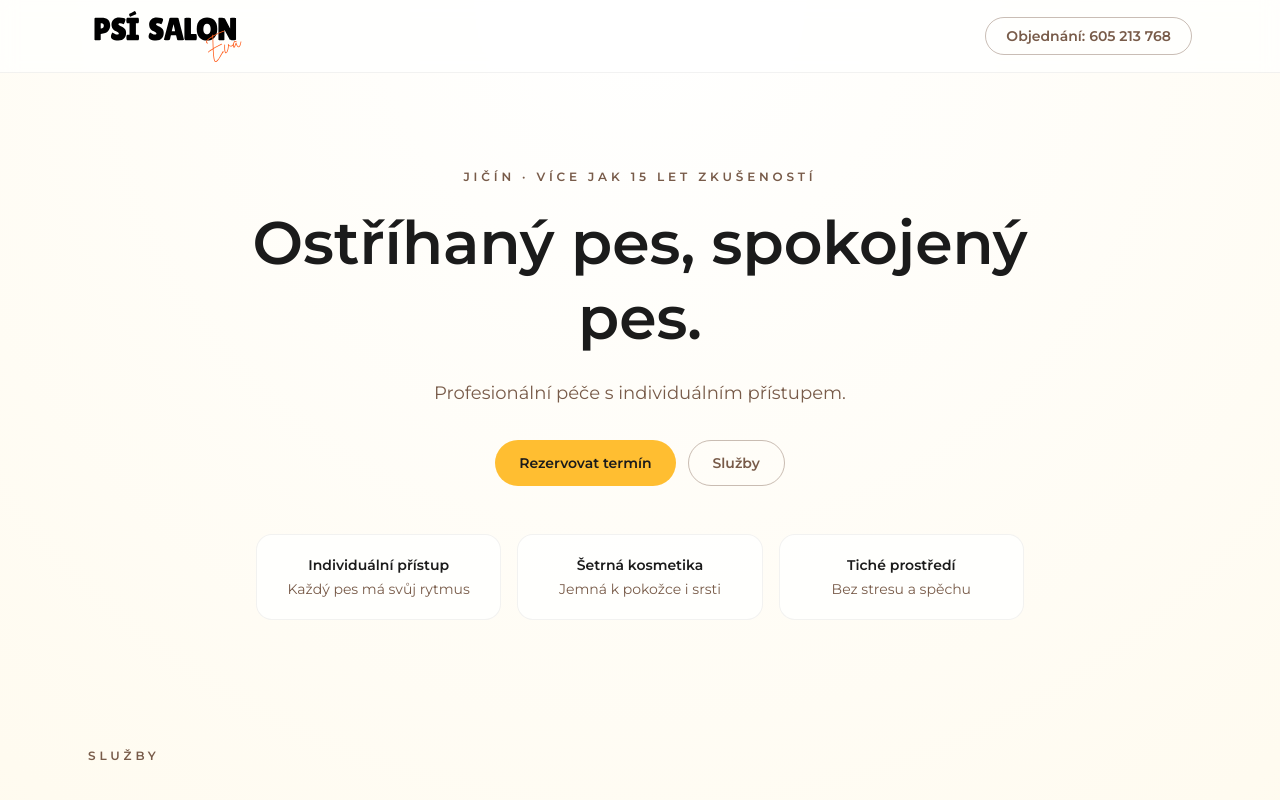
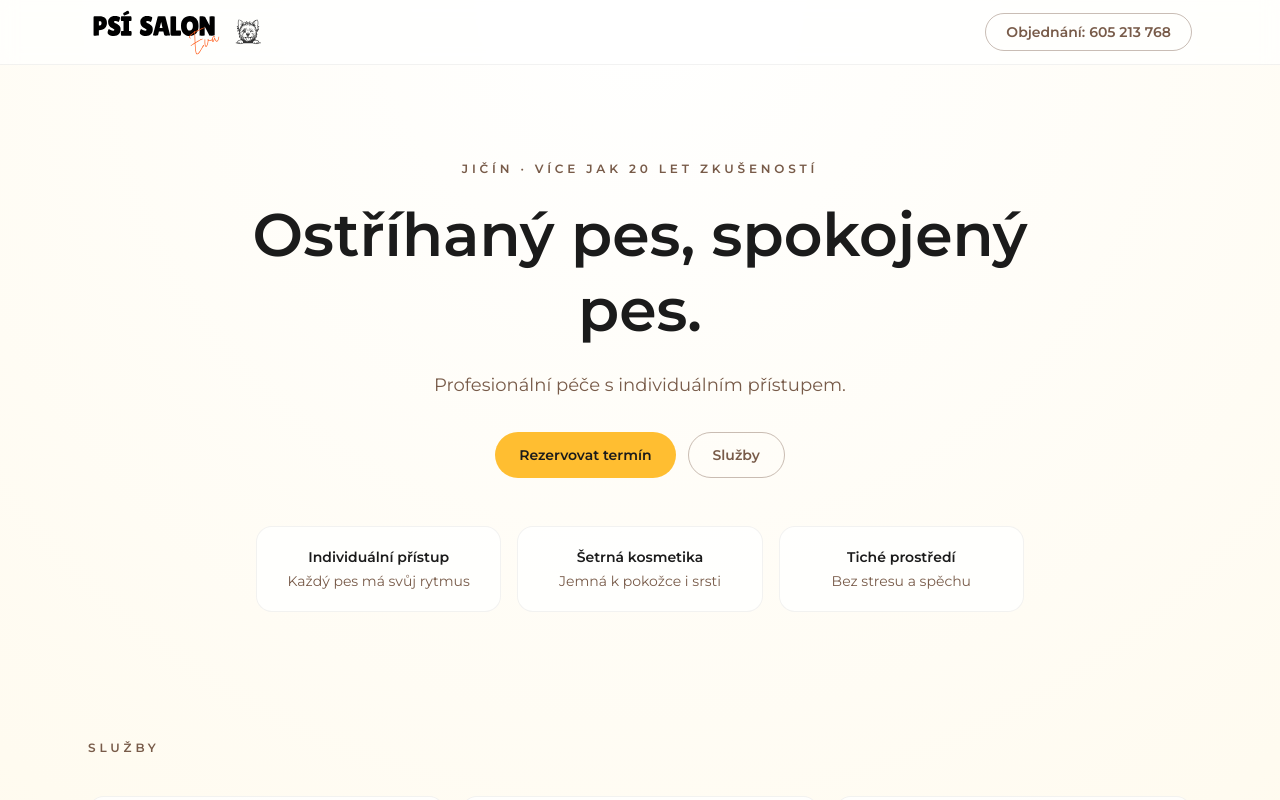
Before and after one commit to mmrzena/salon-eva, a Next.js app: page / in a window 1280 px wide. Shown: the top 800 px of the page. Built offline with nearby package versions, Linux system fonts and the light colour scheme.

Commit message:
Add different eva

```diff
--- a/src/app/page.tsx
+++ b/src/app/page.tsx
@@ -55,15 +55,16 @@ export default function Home() {
       <header className="sticky top-0 z-20 border-b border-black/5 bg-white/70 backdrop-blur">
         <div className="mx-auto flex max-w-6xl items-center justify-between px-6 py-2">
           <div className="flex items-center">
-            <a href="#" className="cursor-pointer" onClick={(e) => { e.preventDefault(); window.scrollTo({ top: 0, behavior: 'smooth' }); }}>
-              <img src="/text-style-logo.svg" alt="Psí salon Eva" className="h-12 w-auto sm:h-14" />
+            <a href="#" className="flex items-center  cursor-pointer" onClick={(e) => { e.preventDefault(); window.scrollTo({ top: 0, behavior: 'smooth' }); }}>
+              <img src="/text-style-logo.svg" alt="Psí salon Eva" className="h-10 w-auto sm:h-12" />
+              <img src="/dog.svg" alt="" className="h-10 w-10 sm:h-12 sm:w-12 opacity-80" />
             </a>
           </div>
           <a
             href="tel:605213768"
-            className="rounded-full border border-[#785b49]/40 px-5 py-2 text-sm font-semibold text-[#785b49] transition-colors hover:border-[#785b49]/70"
+            className="rounded-full border border-[#785b49]/40 px-4 py-2 text-sm font-semibold text-[#785b49] transition-colors hover:border-[#785b49]/70 sm:px-5"
           >
-            Objednání: 605 213 768
+            <span className="hidden sm:inline">Objednání: </span>605 213 768
           </a>
         </div>
       </header>
@@ -71,7 +72,7 @@ export default function Home() {
       <main>
         <section className="mx-auto max-w-4xl px-6 pb-16 pt-16 text-center lg:pt-24">
           <p className="text-xs font-semibold uppercase tracking-[0.32em] text-[#785b49]">
-            Jičín · Více jak 15 let zkušeností
+            Jičín · Více jak 20 let zkušeností
           </p>
           <h1 className="mt-5 font-serif text-4xl font-semibold leading-tight sm:text-5xl lg:text-6xl">
             Ostříhaný pes, spokojený pes.
```
Also changed, not shown: public/eva.png.
